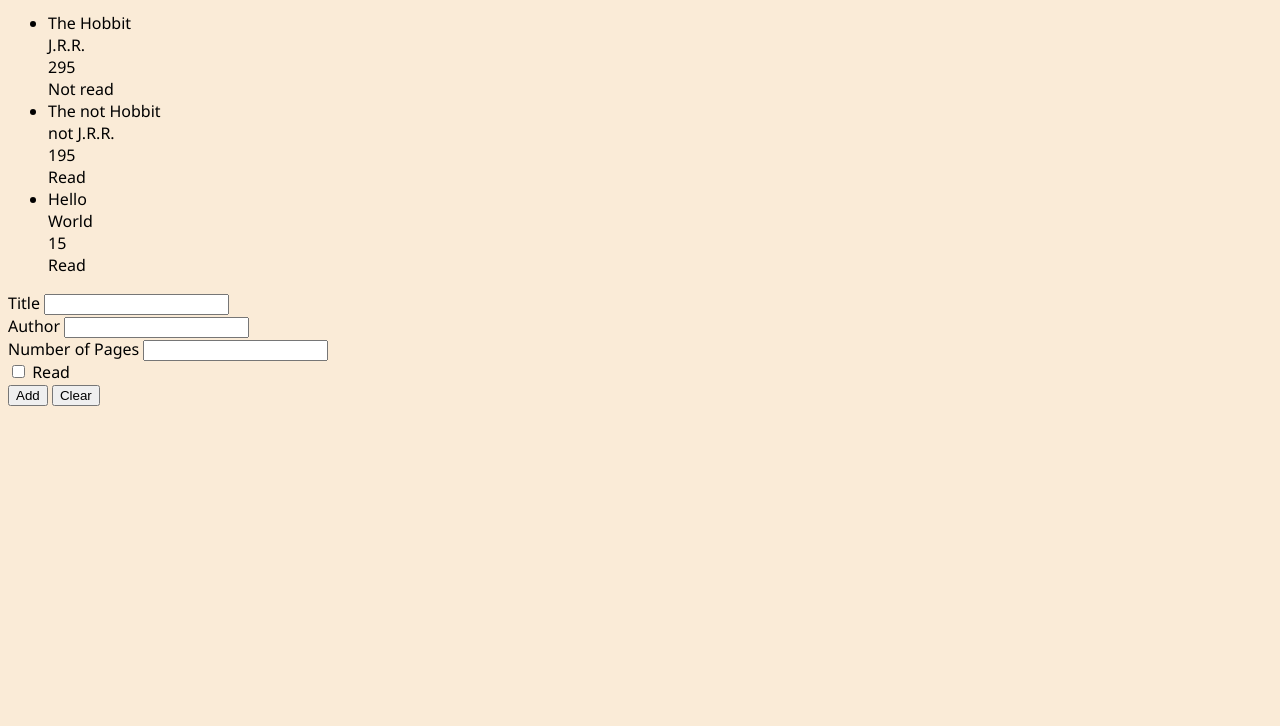
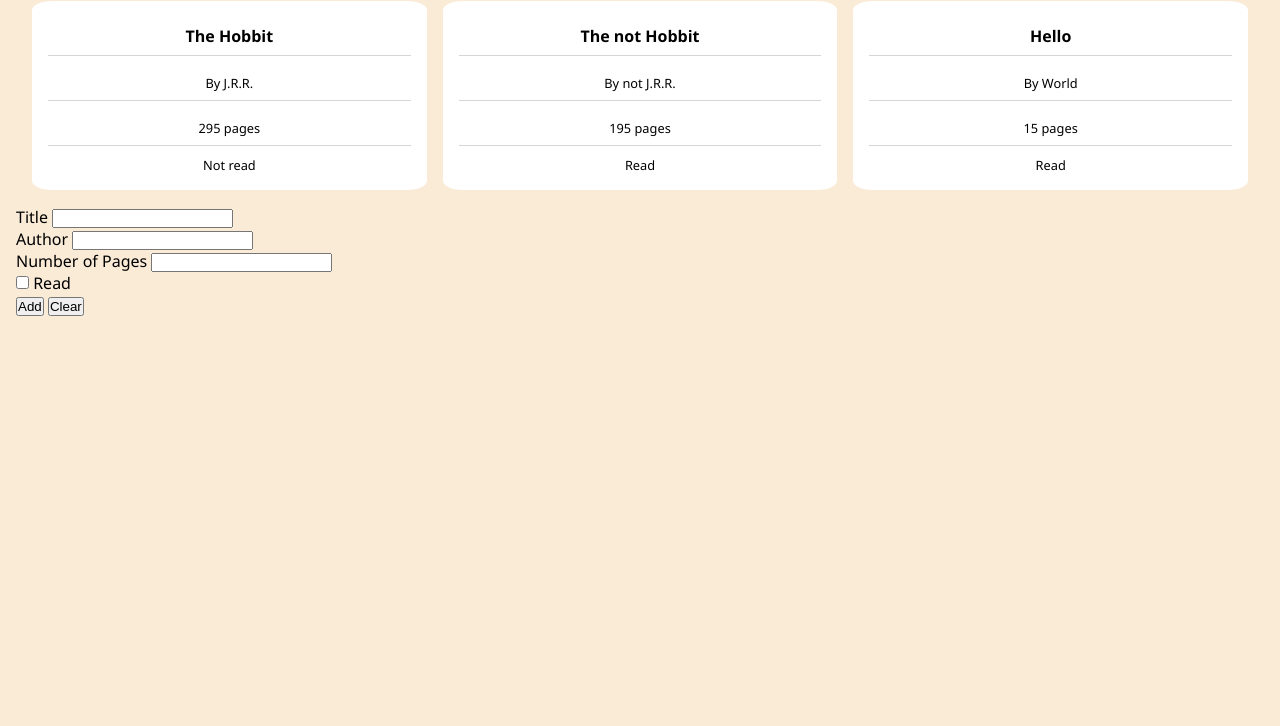
Before and after one commit to NabilHadi/library, a plain HTML site: page index.html in a window 1280 px wide. Shown: the part 74-800 px from the top of the page. Drawn offline with Linux system fonts and the light colour scheme.

Commit message:
Add styles for card

```diff
--- a/style.css
+++ b/style.css
@@ -1,4 +1,57 @@
+* {
+  margin: 0;
+  padding: 0;
+  box-sizing: border-box;
+}
+
 body {
   background-color: antiquewhite;
   font-family: "Segoe UI", Tahoma, Geneva, Verdana, sans-serif;
+  padding: 1rem;
 }
+
+ul {
+  list-style: none;
+  display: grid;
+  grid-template-columns: repeat(auto-fit, minmax(200px, 1fr));
+  gap: 1rem;
+  padding: 1rem;
+}
+
+.card {
+  background-color: white;
+  padding: 1rem;
+  border-radius: 5%;
+}
+
+.card:hover {
+  box-shadow: rgba(0, 0, 0, 0.16) 0px 1px 4px;
+}
+
+li .card {
+  text-align: center;
+  display: flex;
+  flex-direction: column;
+  gap: 10px;
+  font-size: 0.8rem;
+}
+
+li .card > :not(:last-child) {
+  padding: 8px 0;
+  border-bottom: 1px solid rgba(0, 0, 0, 0.16);
+}
+
+.book-title {
+  font-weight: 600;
+  font-size: 1rem;
+}
+
+.book-author::before {
+  content: "By ";
+  font-weight: 500;
+}
+
+.book-pages::after {
+  content: " pages";
+  font-weight: 500;
+}
```
